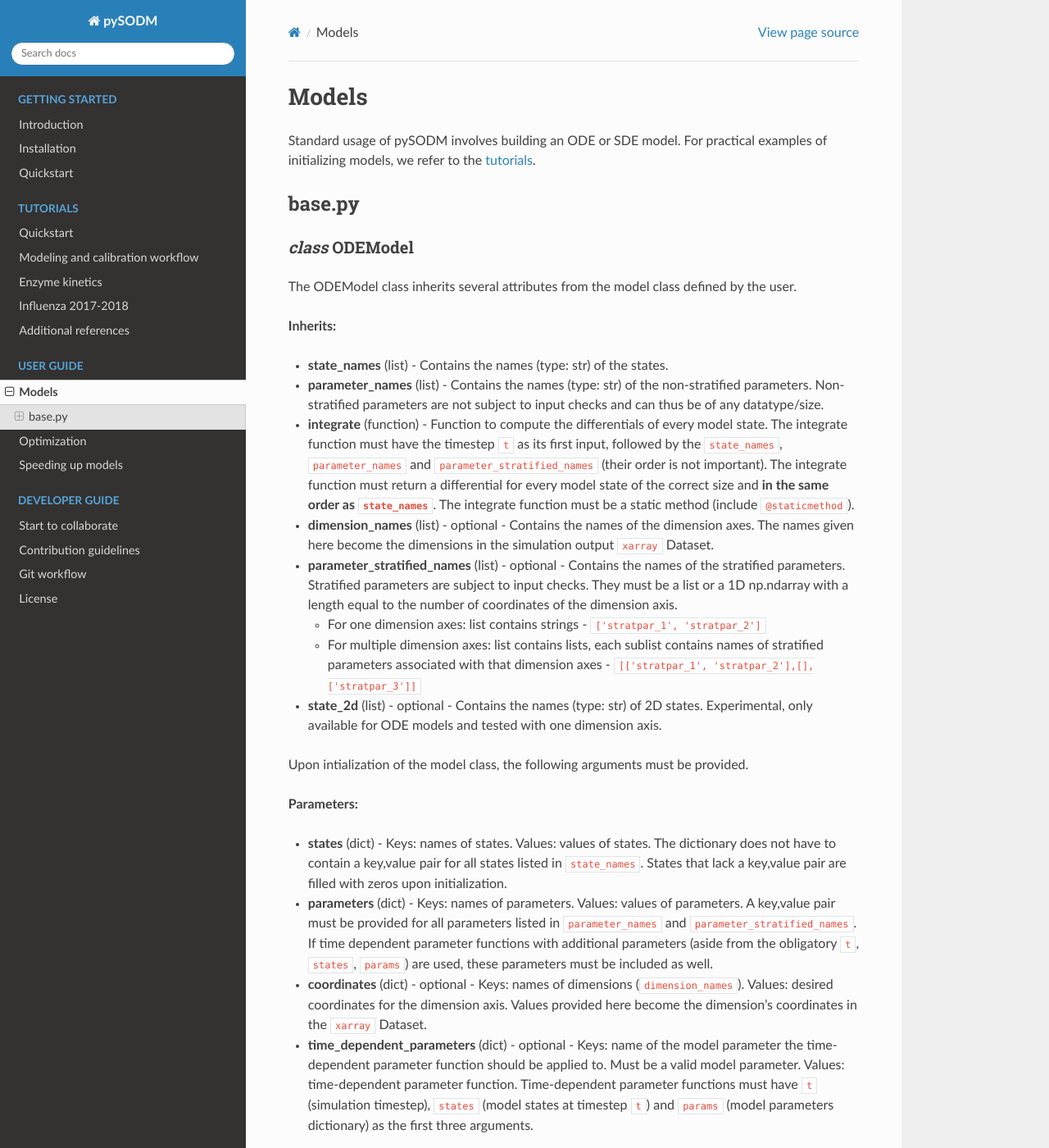
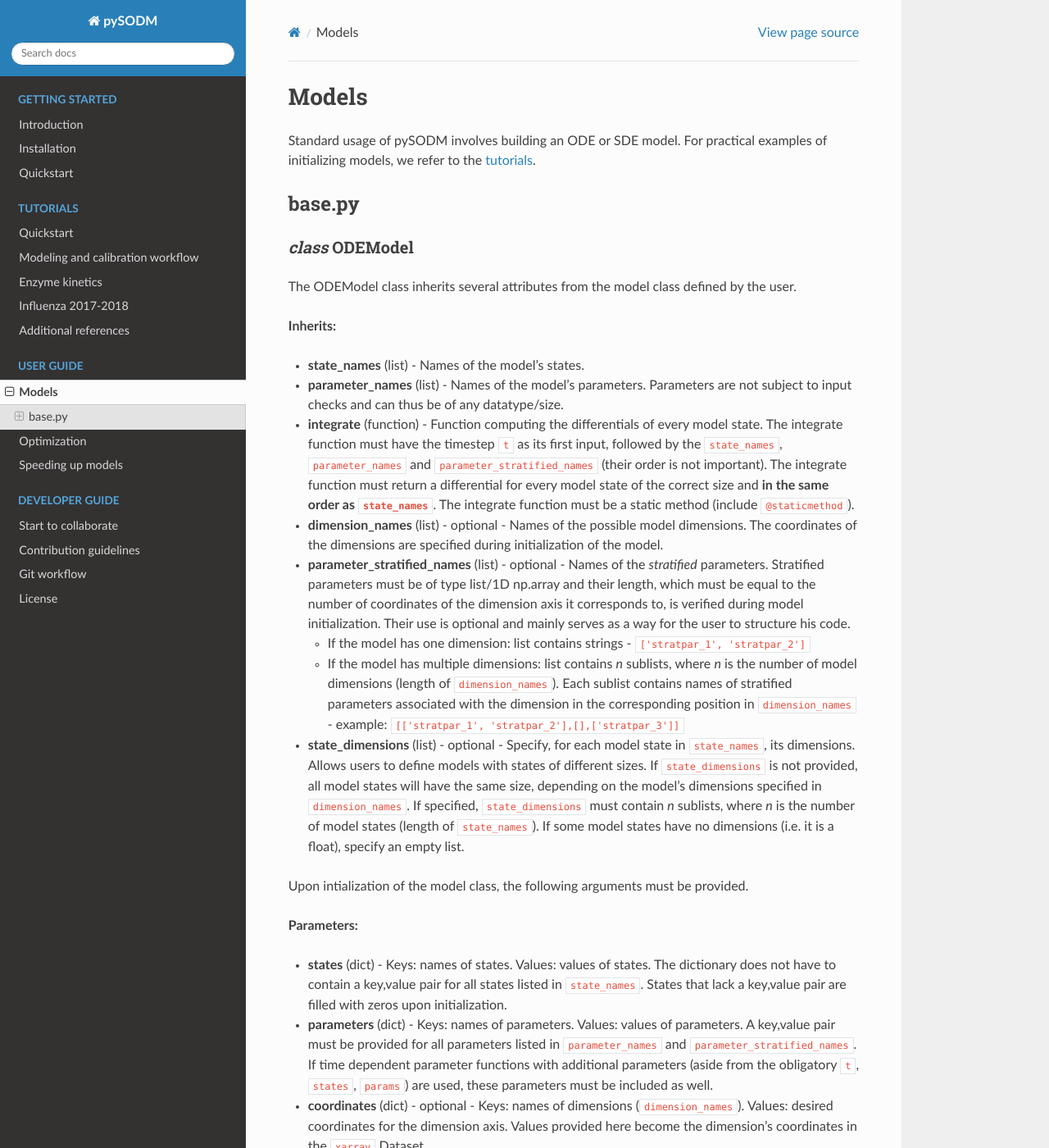
Before and after one commit to twallema/pySODM, a Sphinx documentation site: the page built from docs/models.md, in a window 1280 px wide and 1400 px high. Shown: the whole window at 82% size. Built offline with Sphinx 7.4.7 and the Read the Docs theme 2.0.0, drawn with Linux system fonts in a browser that asks for light colours; some of the changed text lies outside the part shown.

Commit message:
update model documentation

```diff
--- a/docs/models.md
+++ b/docs/models.md
@@ -10,14 +10,14 @@ The ODEModel class inherits several attributes from the model class defined by t
 
 **Inherits:**
 
-* **state_names** (list) - Contains the names (type: str) of the states.
-* **parameter_names** (list) - Contains the names (type: str) of the non-stratified parameters. Non-stratified parameters are not subject to input checks and can thus be of any datatype/size.
-* **integrate** (function) - Function to compute the differentials of every model state. The integrate function must have the timestep `t` as its first input, followed by the `state_names`, `parameter_names` and `parameter_stratified_names` (their order is not important). The integrate function must return a differential for every model state of the correct size and **in the same order as `state_names`**. The integrate function must be a static method (include `@staticmethod`).
-* **dimension_names** (list) - optional - Contains the names of the dimension axes. The names given here become the dimensions in the simulation output `xarray` Dataset.
-* **parameter_stratified_names** (list) - optional - Contains the names of the stratified parameters. Stratified parameters are subject to input checks. They must be a list or a 1D np.ndarray with a length equal to the number of coordinates of the dimension axis.
-    * For one dimension axes: list contains strings - `['stratpar_1', 'stratpar_2']`
-    * For multiple dimension axes: list contains lists, each sublist contains names of stratified parameters associated with that dimension axes - `[['stratpar_1', 'stratpar_2'],[],['stratpar_3']]`
-* **state_2d** (list) - optional - Contains the names (type: str) of 2D states. Experimental, only available for ODE models and tested with one dimension axis.
+* **state_names** (list) - Names of the model's states.
+* **parameter_names** (list) - Names of the model's parameters. Parameters are not subject to input checks and can thus be of any datatype/size.
+* **integrate** (function) - Function computing the differentials of every model state. The integrate function must have the timestep `t` as its first input, followed by the `state_names`, `parameter_names` and `parameter_stratified_names` (their order is not important). The integrate function must return a differential for every model state of the correct size and **in the same order as `state_names`**. The integrate function must be a static method (include `@staticmethod`).
+* **dimension_names** (list) - optional - Names of the possible model dimensions. The coordinates of the dimensions are specified during initialization of the model.
+* **parameter_stratified_names** (list) - optional - Names of the *stratified* parameters. Stratified parameters must be of type list/1D np.array and their length, which must be equal to the number of coordinates of the dimension axis it corresponds to, is verified during model initialization. Their use is optional and mainly serves as a way for the user to structure his code.
+    * If the model has one dimension: list contains strings - `['stratpar_1', 'stratpar_2']`
+    * If the model has multiple dimensions: list contains *n* sublists, where *n* is the number of model dimensions (length of `dimension_names`). Each sublist contains names of stratified parameters associated with the dimension in the corresponding position in `dimension_names` - example: `[['stratpar_1', 'stratpar_2'],[],['stratpar_3']]`
+* **state_dimensions** (list) - optional - Specify, for each model state in `state_names`, its dimensions. Allows users to define models with states of different sizes. If `state_dimensions` is not provided, all model states will have the same size, depending on the model's dimensions specified in `dimension_names`. If specified, `state_dimensions` must contain *n* sublists, where *n* is the number of model states (length of `state_names`). If some model states have no dimensions (i.e. it is a float), specify an empty list.
 
 Upon intialization of the model class, the following arguments must be provided.
 
@@ -56,14 +56,15 @@ The SDEModel class inherits several attributes from the model class defined by t
 
 **Inherits:**
 
-* **state_names** (list) - Contains the names (type: str) of the states.
-* **parameter_names** (list) - Contains the names (type: str) of the non-stratified parameters. Non-stratified parameters are not subject to input checks and can thus be of any datatype/size.
+* **state_names** (list) - Names of the model's states.
+* **parameter_names** (list) - Names of the model's parameters. Parameters are not subject to input checks and can thus be of any datatype/size.
 * **compute_rates** (function) - Function returning the rates of transitioning between the model states. `compute_rates()` must have the timestep `t` as its first input, followed by the `state_names`, `parameter_names` and the `parameter_stratified_names` (their order is not important). `compute_rates()` must be a static method (include `@staticmethod`). The output of `compute_rates()` must be a dictionary. Its keys must be valid model states, a rate is only needed for the states undergoing a transitioning. The corresponding values must be a list containing the rates of the possible transitionings of the state. In this way, a model state can have multiple transitionings.
 * **apply_transitionings** (function) - Function to update the states with the number of drawn transitionings. `apply_transitionings()` must have the timestep `t` as its first input, followed by the solver timestep `tau`, follwed by the dictionary containing the transitionings `transitionings`, then followed by the model states and parameters similarily to `compute_rates()`.
-* **dimension_names** (list) - optional - Contains the names of the dimension axes. The names given here become the dimensions in the simulation output `xarray` Dataset.
-* **parameter_stratified_names** (list) - optional - Contains the names of the stratified parameters. Stratified parameters are subject to input checks. They must be a list or a 1D np.ndarray with a length equal to the number of coordinates of the dimension axis.
-    * For one dimension axes: list contains strings - `['stratpar_1', 'stratpar_2']`
-    * For multiple dimension axes: list contains lists, each sublist contains names of stratified parameters associated with that dimension axes - `[['stratpar_1', 'stratpar_2'],[],['stratpar_3']]`
+* **dimension_names** (list) - optional - Names of the possible model dimensions. The coordinates of the dimensions are specified during initialization of the model.
+* **parameter_stratified_names** (list) - optional - Names of the *stratified* parameters. Stratified parameters must be of type list/1D np.array and their length, which must be equal to the number of coordinates of the dimension axis it corresponds to, is verified during model initialization. Their use is optional and mainly serves as a way for the user to structure his code.
+    * If the model has one dimension: list contains strings - `['stratpar_1', 'stratpar_2']`
+    * If the model has multiple dimensions: list contains *n* sublists, where *n* is the number of model dimensions (length of `dimension_names`). Each sublist contains names of stratified parameters associated with the dimension in the corresponding position in `dimension_names` - example: `[['stratpar_1', 'stratpar_2'],[],['stratpar_3']]`
+* **state_dimensions** (list) - optional - Specify, for each model state in `state_names`, its dimensions. Allows users to define models with states of different sizes. If `state_dimensions` is not provided, all model states will have the same size, depending on the model's dimensions specified in `dimension_names`. If specified, `state_dimensions` must contain *n* sublists, where *n* is the number of model states (length of `state_names`). If some model states have no dimensions (i.e. it is a float), specify an empty list.
 
 Upon intialization of the model class, the following arguments must be provided.
 
```
